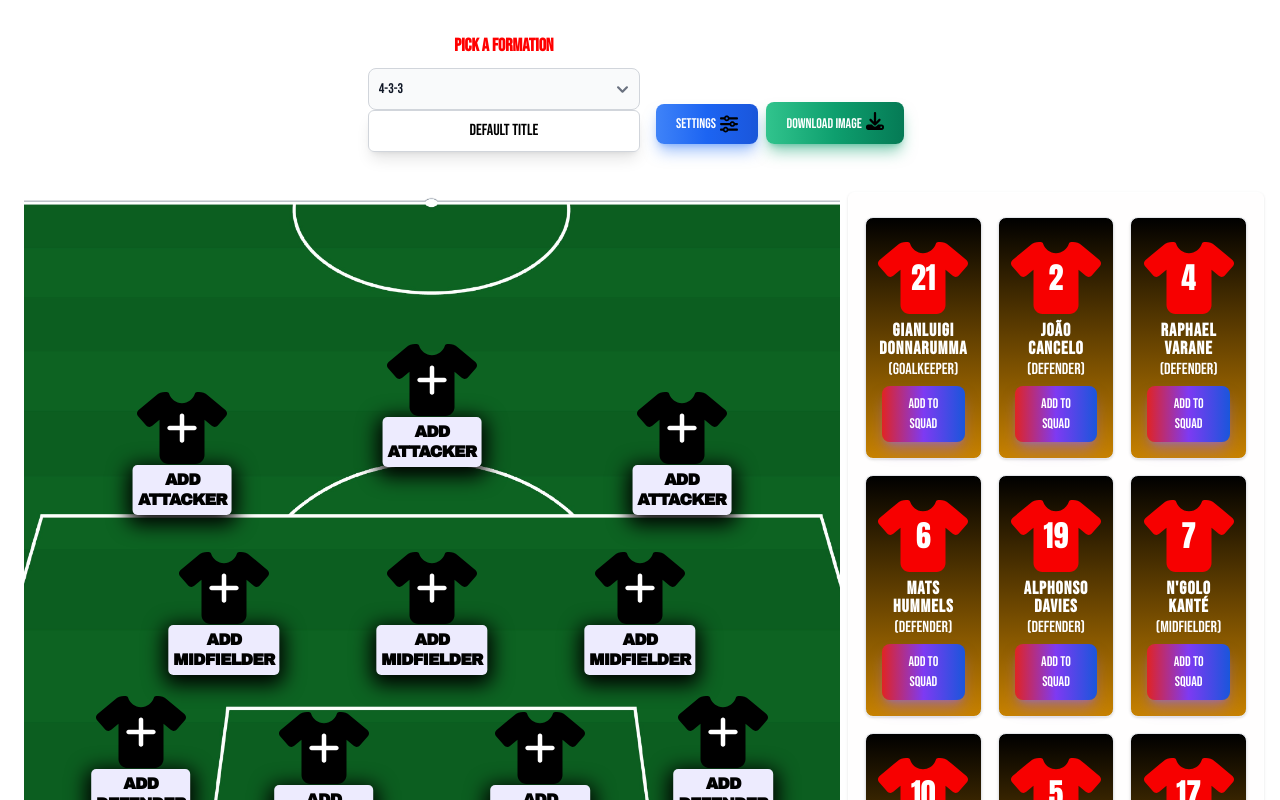
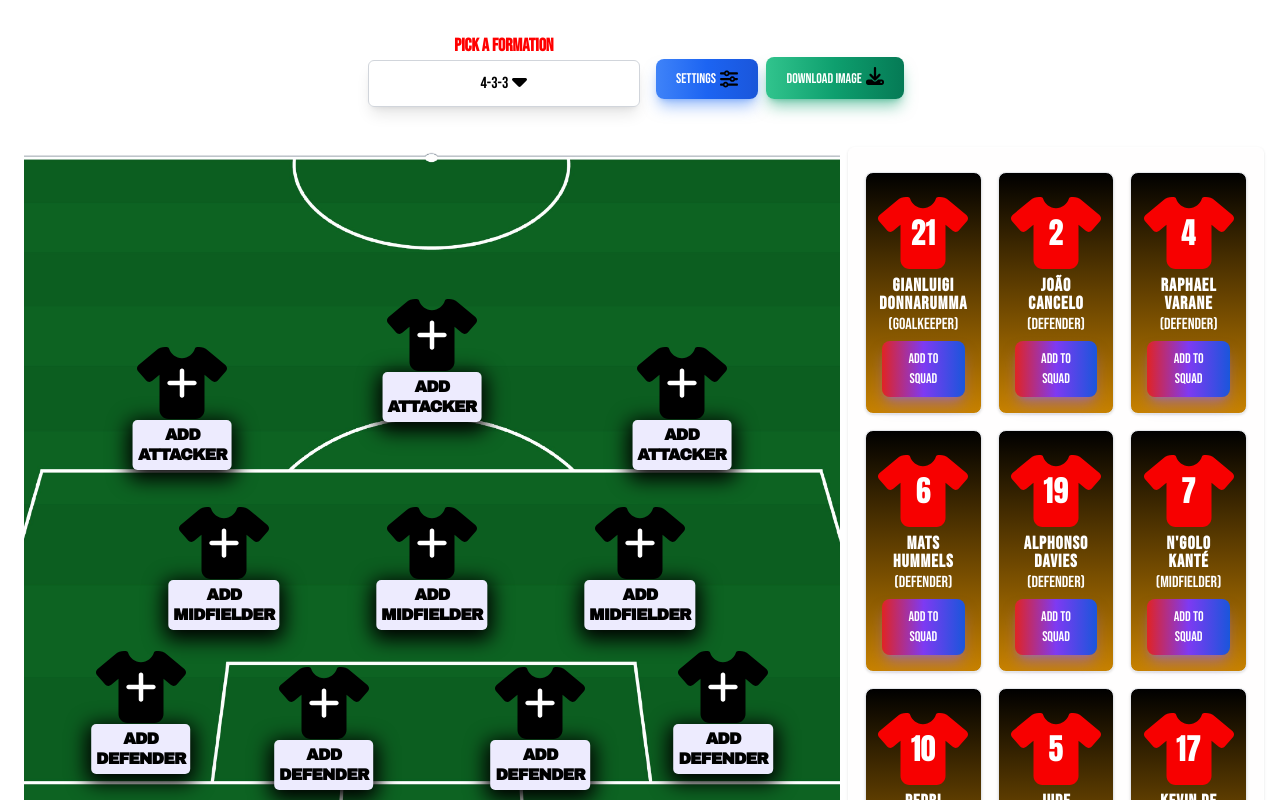
Before and after one commit to Lestoven/react-squad-builder, a React (Vite) app: page / in a window 1280 px wide. Shown: the top 800 px of the page. Built offline with nearby package versions, Linux system fonts and the light colour scheme.

Commit message:
CustomSelect implemented

```diff
--- a/src/components/App.jsx
+++ b/src/components/App.jsx
@@ -7,7 +7,7 @@
 import { DISPLAY_NUMBER } from './ShirtDisplayOptions.js'
 import { availableFormations } from './formations.js'
 
-function App({players, defaultJerseyColor, defaultJerseyTextColor, formationTextColor, lang,}) {
+function App({ players, defaultJerseyColor, defaultJerseyTextColor, formationTextColor, lang, }) {
     const [selectedFormation, setSelectedFormation] = useState("") // The current selected formation
     const [formationsData, setFormationsData] = useState([]) // The available formations and their data
     const [playerPositions, setPlayerPositions] = useState([]) // The positions of the palyers on the pitch (For example which position to render the GK to)
@@ -28,7 +28,7 @@
     const [isToastOpen, setIsToastOpen] = useState(false) // Toast that showing the player that we want add from the bench to the startign XI (selected player)
     const [shirtDisplayType, setShirtDisplayType] = useState(DISPLAY_NUMBER) // State to store what to display on the shirt (shirt Number like "11" or Postition like "ST")
 
-    const [colorSettings, setColorSettings] = useState({starterShirtColor: defaultJerseyColor, shirtTextColor: defaultJerseyTextColor}) // Keep track of the jersey's colors settings
+    const [colorSettings, setColorSettings] = useState({ starterShirtColor: defaultJerseyColor, shirtTextColor: defaultJerseyTextColor }) // Keep track of the jersey's colors settings
 
     const [screenWidth, setScreenWidth] = useState(window.innerWidth)
     const [screenHeight, setScreenHeight] = useState(window.innerHeight)
@@ -38,8 +38,7 @@
         setScreenHeight(window.innerHeight)
     }
 
-    const handleFormationChange = (event) => {
-        let newFormation = event.target.value // Getting the new formation
+    const handleFormationChange = (newFormation) => {
         setSelectedFormation(newFormation) // Chaning to formation
         setPlayerPositions(formationsData[newFormation]["positions"]) // Loading the position data
     }
@@ -93,7 +92,7 @@
     useEffect(() => { // loading the formations and setting some default values
         try {
             let jsonData = Object.entries(availableFormations); setFormationsData(availableFormations); setPlayerPositions(jsonData[0][1]["positions"]); setSelectedFormation(jsonData[0][0])
-       } catch(error) {
+        } catch (error) {
             console.error('Error loading formations:', error)
         }
         //We need to determine the screen size in order to show the correct pitch on desktop and mobile(mobile one is different)
@@ -105,15 +104,15 @@
         <div id="squad-builder">
             <Pitch renderPositions={() => renderPositions(playerPositions, selectedPlayers, selectedPlayerFromBench, removePlayerFromPitch, screenWidth,
                 handlePositionClick, shirtDisplayType, colorSettings, lang)}
-                 renderFormationSelector={() => renderFormationSelector(handleFormationChange, formationsData)}
+                renderFormationSelector={() => renderFormationSelector(handleFormationChange, Object.keys(formationsData))}
                 availablePlayers={availablePlayers} selectedPlayers={selectedPlayers} selectedPlayerFromBench={selectedPlayerFromBench} formationTextColor={formationTextColor}
                 lang={lang} setSelectedPlayerFromBench={setSelectedPlayerFromBench} isToastOpen={isToastOpen} setIsToastOpen={setIsToastOpen} setSettingsModalOpen={setSettingsModalOpen} />
             <PlayerSelectModal playerSelectModalOpen={playerSelectModalOpen} setPlayerSelectModalOpen={setPlayerSelectModalOpen} currentPositionType={currentPositionType}
-                availablePlayers={availablePlayers} addPlayerToPitch={addPlayerToPitch} selectedPlayers={selectedPlayers} lang={lang}/>
+                availablePlayers={availablePlayers} addPlayerToPitch={addPlayerToPitch} selectedPlayers={selectedPlayers} lang={lang} />
             <InformationModal informationModalOpen={informationModalOpen} setInformationModalOpen={setInformationModalOpen}
-                informationModalType={informationModalType} informationModalMessage={informationModalMessage} lang={lang}/>
+                informationModalType={informationModalType} informationModalMessage={informationModalMessage} lang={lang} />
             <SettingsModal settingsModalOpen={settingsModalOpen} setSettingsModalOpen={setSettingsModalOpen}
-                shirtDisplayType={shirtDisplayType} setShirtDisplayType={setShirtDisplayType} colorSettings={colorSettings} setColorSettings={setColorSettings} lang={lang}/>
+                shirtDisplayType={shirtDisplayType} setShirtDisplayType={setShirtDisplayType} colorSettings={colorSettings} setColorSettings={setColorSettings} lang={lang} />
         </div>
     )
 }
--- a/src/components/CustomSelect.jsx
+++ b/src/components/CustomSelect.jsx
@@ -1,12 +1,13 @@
 import { useState, useRef, useEffect } from "react"
+import { FontAwesomeIcon } from '@fortawesome/react-fontawesome'
+import { faCaretDown } from '@fortawesome/free-solid-svg-icons'
 
-export default function CustomSelect({formationsData}) {
-
+export default function CustomSelect({formationsData, handleFormationChange}) {
     const [isOpen, setIsOpen] = useState(false);
     const selectBodyRef = useRef(null); // the ref "pointing" to the select's body, in order to determine if we click inside or outside of it
     const selectButtonRef = useRef(null); // the ref "pointing" to the select's triggering button
 
-    const [selectTitle, setSelectTitle] = useState("Default Title");
+    const [selectedFormation, setSelectedFormation] = useState(null);
 
     const openSelectMenu = () => {
        setIsOpen(!isOpen);
@@ -21,8 +22,10 @@
     }
 
     const handleElementClick = (e) => {
-        setSelectTitle(e.target.textContent)
-        setIsOpen(false)
+        const newFormation = e.target.textContent;
+        handleFormationChange(newFormation);
+        setSelectedFormation(newFormation);
+        setIsOpen(false);
     }
 
     useEffect(() => {
@@ -37,35 +40,47 @@
 
     }, [isOpen]) // isOpen state change will trigger it
 
+    // Group formation by the number of the defenders: {"3" : ["3-5-2", "3-4-1", ...], "4": ["4-3-3", "4-4-2", ...]}
+    let formationsGrouped = {}
+    formationsData.map((formation) => {
+        if(formation[0] in formationsGrouped) {
+            formationsGrouped[formation[0]].push(formation)
+        } else {
+            formationsGrouped[formation[0]] = [formation]
+        }
+    })
+
+    useEffect(() => {
+        if(null == selectedFormation) {
+            setSelectedFormation(formationsData[0]) // When formationData arrives we set the current formation to that
+        }
+    }, [formationsData]) // When formationData changes
+
     return (
         <div className="custom-select-wrapper">
             <div className="custom-select">
-                <div ref={selectButtonRef} className="select-trigger p-2 border border-gray-300 rounded-md shadow-lg" onClick={openSelectMenu}>
-                    <span>{selectTitle}</span>
-                    <div className="arrow"></div>
+                <div ref={selectButtonRef} className="squad-builder-select-trigger p-2 border border-gray-300 rounded-md shadow-lg flex items-center justify-center" onClick={openSelectMenu}>
+                    <span className="">{selectedFormation}</span>
+                    <div class="ml-1">
+                        <FontAwesomeIcon icon={faCaretDown} className="text-xl md:text-2xl text-black" />
+                    </div>
                 </div>
+
                 {
                     isOpen &&
                     <div ref={selectBodyRef} className="squad-builder-custom-select-body bg-black text-white rounded-md absolute z-50">
                         <div className="p-2">
-                            <h4>Section 1</h4>
-                            <div className="grid grid-cols-3 md:grid-cols-4 gap-4">
-                                {Object.keys(formationsData).map((formation, index) => (
-                                    <div className="squad-builder-custom-select-item bg-blue-600 rounded-sm px-5" style={{ backgroundColor: selectTitle == formation && "red" }}
-                                    onClick={handleElementClick} key={index}>{formation}</div>
-                                ))}
-                            </div>
-                        </div>
-                        <hr></hr>
-                        <div className="p-2">
-                            <h4>Section 2</h4>
-                            <div className="grid grid-cols-3 md:grid-cols-4 gap-4">
-                                <div className="squad-builder-custom-select-item bg-blue-600 rounded-sm px-5">4-3-3</div>
-                                <div className="squad-builder-custom-select-item bg-blue-600 rounded-sm px-5">4-3-3(2)</div>
-                                <div className="squad-builder-custom-select-item bg-blue-600 rounded-sm px-5">4-3-3(2)</div>
-                                <div className="squad-builder-custom-select-item bg-blue-600 rounded-sm px-5">4-3-3(2)</div>
-                                <div className="squad-builder-custom-select-item bg-blue-600 rounded-sm px-5">4-3-3(2)</div>
-                            </div>
+                            {Object.keys(formationsGrouped).map((key, ind) => (
+                                <div key={ind}>
+                                    <h4 className="text-left text-lg mb-1">{key} ABT</h4>
+                                    <div className="grid grid-cols-3 md:grid-cols-4 gap-2 mb-4 mx-2">
+                                        {formationsGrouped[key].map((formation, index) => (
+                                            <div className="squad-builder-custom-select-item bg-blue-600 rounded-sm px-5" style={{ backgroundColor: selectedFormation == formation && "red" }}
+                                            onClick={handleElementClick} key={index}>{formation}</div>
+                                        ))}
+                                    </div>
+                                </div>
+                            ))}
                         </div>
                     </div>
                 }
--- a/src/components/index.css
+++ b/src/components/index.css
@@ -90,7 +90,7 @@
   box-shadow: 5px 5px 3px rgba(0, 0, 0, 0.3);
 }
 
-.squad-builder-custom-select-item{
+.squad-builder-custom-select-item, .squad-builder-select-trigger {
   cursor: pointer;
 }
 
--- a/src/components/renderers.jsx
+++ b/src/components/renderers.jsx
@@ -32,15 +32,6 @@
 
 export function renderFormationSelector(handleFormationChange, formationsData) { // rendering the formation selector when user can change the current formation
     return (
-        <>
-        <select onChange={handleFormationChange} id="countries" className="mt-2 bg-gray-50 border border-gray-300 text-gray-900 text-sm rounded-lg
-                focus:ring-blue-500 focus:border-blue-500 block w-full p-2.5 dark:bg-gray-700 dark:border-gray-600 dark:placeholder-gray-400 dark:text-white
-                dark:focus:ring-blue-500 dark:focus:border-blue-500">
-                    {Object.keys(formationsData).map((formation, index) => (
-                        <option key={index} value={formation}>{formation}</option>
-                    ))}
-        </select>
-        <CustomSelect formationsData={formationsData}/>
-        </>
+        <CustomSelect formationsData={formationsData} handleFormationChange={handleFormationChange}/>
     )
 }
```
Lines whose indentation alone changed are shown as unchanged.
